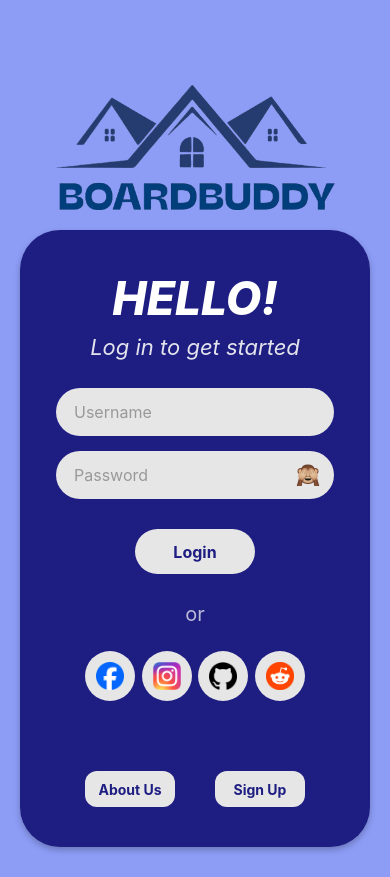
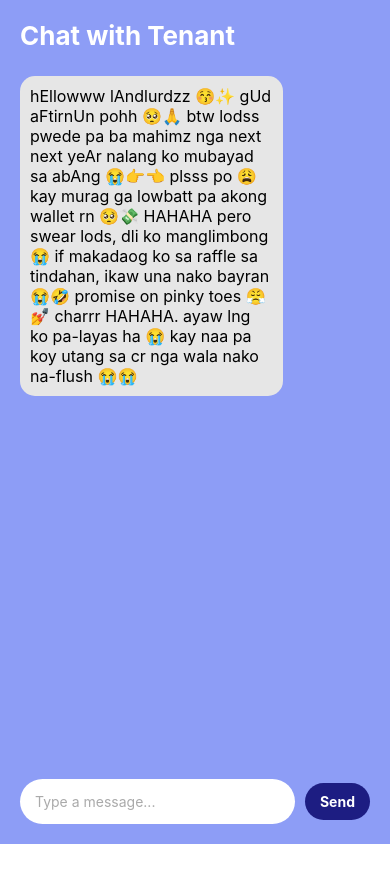
Before and after one commit to akosiRIINIERU/BoBu, a React Native app in the folder BoBu/: screen /LandlordChat in a window 390 px wide. After the commit the page ends 844 px from the top, so only its background shows below. Built offline with nearby package versions, Linux system fonts and the light colour scheme.

Commit message:
hahahahah

```diff
--- a/BoBu/App.js
+++ b/BoBu/App.js
@@ -19,6 +19,8 @@ import Listings from "./UI/navi/Listings";
 import Tenants from "./UI/navi/Tenants";
 import Payments from "./UI/navi/Payments";
 import Notificationll from "./UI/navi/notificationll";
+import TenantProfile from "./UI/TenantProfile";
+import LandlordChat from "./UI/navi/LandlordChat";
 
 const Stack = createStackNavigator();
 
@@ -46,6 +48,8 @@ export default function App() {
         <Stack.Screen name="Tenants" component={Tenants} />
         <Stack.Screen name="Payments" component={Payments} />
         <Stack.Screen name="Notificationll" component={Notificationll} />
+        <Stack.Screen name="TenantProfile" component={TenantProfile} />
+        <Stack.Screen name="LandlordChat" component={LandlordChat} />
 
 
 
--- /dev/null
+++ b/BoBu/UI/TenantProfile.js
@@ -0,0 +1,50 @@
+import React from "react";
+import { View, Text, TouchableOpacity, StyleSheet } from "react-native";
+import { useRoute, useNavigation } from "@react-navigation/native";
+
+export default function TenantProfile() {
+  const route = useRoute();
+  const navigation = useNavigation();
+  const { tenant } = route.params;
+
+  return (
+    <View style={styles.container}>
+      <Text style={styles.header}>Tenant Profile</Text>
+
+      <View style={styles.infoBox}>
+        <Text style={styles.label}>Name:</Text>
+        <Text style={styles.value}>{tenant.name}</Text>
+
+        <Text style={styles.label}>Unit:</Text>
+        <Text style={styles.value}>{tenant.unit}</Text>
+      </View>
+
+      <TouchableOpacity
+        style={styles.chatButton}
+        onPress={() => navigation.navigate("LandlordChat", { tenantName: tenant.name })}
+      >
+        <Text style={styles.chatText}>💬 Chat with {tenant.name}</Text>
+      </TouchableOpacity>
+    </View>
+  );
+}
+
+const styles = StyleSheet.create({
+  container: { flex: 1, padding: 20, backgroundColor: "#8D9DF6" },
+  header: { fontSize: 28, fontWeight: "bold", color: "#fff", marginBottom: 15 },
+  infoBox: {
+    backgroundColor: "#fff",
+    borderRadius: 15,
+    padding: 15,
+    marginBottom: 20,
+  },
+  label: { fontSize: 16, fontWeight: "bold", color: "#333" },
+  value: { fontSize: 16, marginBottom: 10, color: "#555" },
+  chatButton: {
+    backgroundColor: "#1d1d82",
+    padding: 15,
+    borderRadius: 25,
+    alignItems: "center",
+  },
+  chatText: { color: "#fff", fontWeight: "bold", fontSize: 16 },
+});
--- /dev/null
+++ b/BoBu/UI/navi/LandlordChat.js
@@ -0,0 +1,129 @@
+import React, { useRef, useState } from "react";
+import {
+  View,
+  Text,
+  StyleSheet,
+  TextInput,
+  TouchableOpacity,
+  FlatList,
+  KeyboardAvoidingView,
+  Platform,
+} from "react-native";
+import { useRoute, useNavigation } from "@react-navigation/native";
+
+export default function LandlordChat() {
+  const navigation = useNavigation();
+  const route = useRoute();
+  const { tenantName } = route.params || { tenantName: "Tenant" };
+
+  const [messages, setMessages] = useState([
+    { id: "1", sender: tenantName, text: "hEllowww lAndlurdzz 😚✨ gUd aFtirnUn pohh 🥺🙏 btw lodss pwede pa ba mahimz nga next next yeAr nalang ko mubayad sa abAng 😭👉👈 plsss po 😩 kay murag ga lowbatt pa akong wallet rn 🥺💸 HAHAHA pero swear lods, dli ko manglimbong 😭 if makadaog ko sa raffle sa tindahan, ikaw una nako bayran 😭🤣 promise on pinky toes 😤💅 charrr HAHAHA. ayaw lng ko pa-layas ha 😭 kay naa pa koy utang sa cr nga wala nako na-flush 😭😭" },
+  ]);
+  const [input, setInput] = useState("");
+  const inputRef = useRef(null);
+
+  const sendMessage = () => {
+    if (!input.trim()) return;
+    const newMessage = { id: Date.now().toString(), sender: "You", text: input };
+    setMessages((prev) => [...prev, newMessage]);
+    setInput("");
+
+    // Simulated tenant auto-reply
+    setTimeout(() => {
+      const tenantReplies = [
+        "Bayad na lagi ko samoka",
+        "Pwede nextyear te.",
+        "I love you",
+        "gUd eVe poh lAndLurDzz 😚✌️ uhhhmm pAsEnxa na poh ha, lahi2 najud ang vibes sa kwrto rn 😭 mura mang naay multo gahapon, nagTiktok mn gud ko, kalit lng nig-off ang ilawz 😭😭 nAhadlok ko so ako g-yakapan ang electric fan 😩❄️ bwahahah. btw lAndlurdzz, kanus-a btaw nimu ma-ayo ang cr? ky murag g-emo2x na ang flush 😭😭 dli na kasabot sa life 😭. ehehe char lang lods 😚, ayaw lng ko pa-layas ha ky ma-miss tika charrr 🤭",
+        "hEy lAndlUrdzz 🥺👉👈 gUd eVe poHzz 😚✨ ahhh btw poh, naa lang koy gamayng prOblemaH 🥺😩 ang gripo sa kusina murag naay rabies 😭 kay pirmi magwanta ug tagaktak 😭💦 HAHAHA pero ayaw kabalaka lodss ky ako rang gi-tapalan ug bubblegum 😎✌️ innovat!ve tenant ni 😎🔥 charrr HAHAHA. btw basin naa ka’y extra wifi password 🥺 ky akong ML gahapon nag lag ug kalit 😭 gipatay kos Franco 😭😭. ayaw lng ko bayri og penalty ha lAndlurdzz ky wa koy kwarta rn 😩 pero naa koy love 😚 (jk charrrr) 🤣🤣",
+      ];
+      const reply =
+        tenantReplies[Math.floor(Math.random() * tenantReplies.length)];
+      setMessages((prev) => [
+        ...prev,
+        { id: (Date.now() + 1).toString(), sender: tenantName, text: reply },
+      ]);
+    }, 1000);
+  };
+
+  return (
+    <KeyboardAvoidingView
+      style={styles.container}
+      behavior={Platform.OS === "ios" ? "padding" : "height"}
+    >
+      <TouchableOpacity onPress={() => navigation.goBack()}>
+        <Text style={styles.header}>Chat with {tenantName}</Text>
+      </TouchableOpacity>
+
+      <FlatList
+        data={messages}
+        keyExtractor={(item) => item.id}
+        renderItem={({ item }) => (
+          <View
+            style={[
+              styles.messageBubble,
+              item.sender === "You" ? styles.sent : styles.received,
+            ]}
+          >
+            <Text
+              style={[
+                styles.messageText,
+                item.sender === "You" ? { color: "#fff" } : { color: "#000" },
+              ]}
+            >
+              {item.text}
+            </Text>
+          </View>
+        )}
+        contentContainerStyle={{ paddingVertical: 10 }}
+        showsVerticalScrollIndicator={false}
+      />
+
+      <View style={styles.inputRow}>
+        <TextInput
+          ref={inputRef}
+          style={styles.input}
+          placeholder="Type a message..."
+          placeholderTextColor="#aaa"
+          value={input}
+          onChangeText={setInput}
+          returnKeyType="send"
+          onSubmitEditing={sendMessage}
+        />
+        <TouchableOpacity style={styles.sendButton} onPress={sendMessage}>
+          <Text style={{ color: "#fff", fontWeight: "bold" }}>Send</Text>
+        </TouchableOpacity>
+      </View>
+    </KeyboardAvoidingView>
+  );
+}
+
+const styles = StyleSheet.create({
+  container: { flex: 1, backgroundColor: "#8D9DF6", padding: 20 },
+  header: { fontSize: 26, fontWeight: "bold", color: "#fff", marginBottom: 10 },
+  messageBubble: {
+    maxWidth: "75%",
+    padding: 10,
+    borderRadius: 15,
+    marginVertical: 5,
+  },
+  sent: { alignSelf: "flex-end", backgroundColor: "#1d1d82" },
+  received: { alignSelf: "flex-start", backgroundColor: "#E6E6E6" },
+  messageText: { fontSize: 16 },
+  inputRow: { flexDirection: "row", alignItems: "center", marginTop: "auto" },
+  input: {
+    flex: 1,
+    backgroundColor: "#fff",
+    borderRadius: 25,
+    paddingHorizontal: 15,
+    height: 45,
+    color: "#333",
+  },
+  sendButton: {
+    backgroundColor: "#1d1d82",
+    borderRadius: 25,
+    marginLeft: 10,
+    paddingHorizontal: 15,
+    paddingVertical: 10,
+  },
+});
--- a/BoBu/UI/navi/Tenants.js
+++ b/BoBu/UI/navi/Tenants.js
@@ -49,7 +49,8 @@ export default function Tenants({ navigation }) {
   ];
 
   const handleTenantPress = (tenant) => {
-    navigation.navigate("Payments", { tenant });
+    // Navigate to profile screen instead of Payments
+    navigation.navigate("TenantProfile", { tenant });
   };
 
   const renderTenant = ({ item }) => (
--- a/BoBu/UI/navi/chat.js
+++ b/BoBu/UI/navi/chat.js
@@ -11,33 +11,42 @@ import {
 } from "react-native";
 import { useNavigation } from "@react-navigation/native";
 
-export default function Chat() {
+export default function chat() {
   const navigation = useNavigation();
   const [messages, setMessages] = useState([
-    { id: "1", sender: "Landlord Farquad", text: "HI UTANG NIMO BAYRI NA OR IPABLATER TIKA" },
-    { id: "2", sender: "You", text: "s1g3 Ph0E!" },
+    { id: "1", sender: "Landlord Farquad", text: "Bayri Imong Utang" },
   ]);
   const [input, setInput] = useState("");
   const flatListRef = useRef(null);
   const inputRef = useRef(null);
 
   useEffect(() => {
-    const timeout = setTimeout(() => {
-      inputRef.current?.focus();
-    }, 200);
+    const timeout = setTimeout(() => inputRef.current?.focus(), 200);
     return () => clearTimeout(timeout);
   }, []);
 
   const sendMessage = () => {
-    if (input.trim()) {
-      const newMessage = {
-        id: Date.now().toString(),
-        sender: "You",
-        text: input,
-      };
-      setMessages((prev) => [...prev, newMessage]);
-      setInput("");
-    }
+    if (!input.trim()) return;
+    const newMessage = { id: Date.now().toString(), sender: "You", text: input };
+    setMessages((prev) => [...prev, newMessage]);
+    setInput("");
+
+    // Simulate landlord auto-reply
+    setTimeout(() => {
+      const landlordReplies = [
+        "Badiya.",
+        "pagtarong diha, ipablater tika ron waa ka.",
+        "You can't reply this Conversation.",
+        "Hello, sorry but the landlord is currently unavailable. Please leave a message and they will get back to you as soon as possible.",
+        "k.",
+      ];
+      const reply =
+        landlordReplies[Math.floor(Math.random() * landlordReplies.length)];
+      setMessages((prev) => [
+        ...prev,
+        { id: (Date.now() + 1).toString(), sender: "Landlord Farquad", text: reply },
+      ]);
+    }, 1000);
   };
 
   return (
@@ -45,9 +54,8 @@ export default function Chat() {
       style={styles.container}
       behavior={Platform.OS === "ios" ? "padding" : "height"}
     >
-      {/* Clickable Chat Header */}
-      <TouchableOpacity onPress={() => navigation.navigate("Dashboard")}>
-        <Text style={styles.header}>Chat 💬</Text>
+      <TouchableOpacity onPress={() => navigation.goBack()}>
+        <Text style={styles.header}>Chat with Landlord 💬</Text>
       </TouchableOpacity>
 
       <FlatList
```
